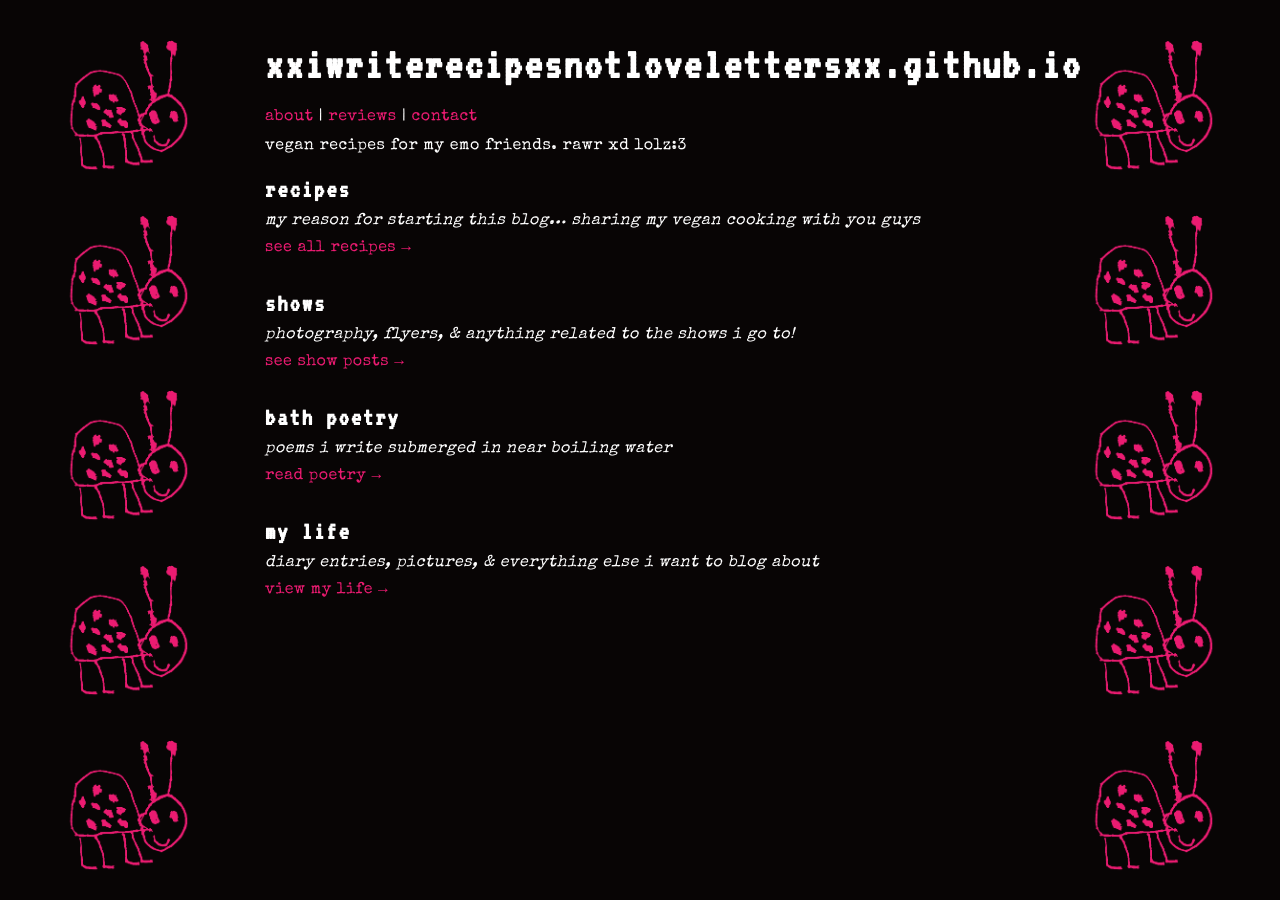
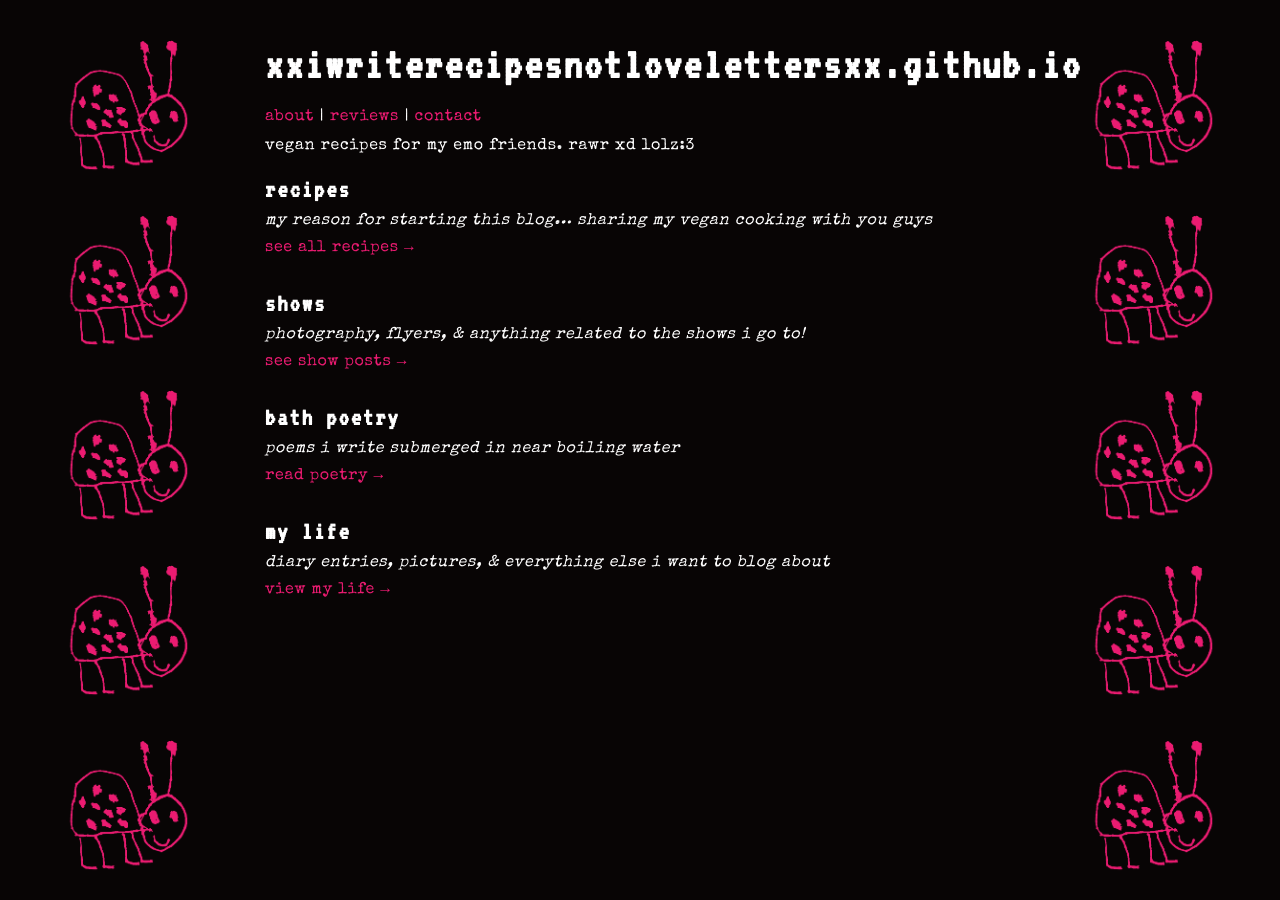
Before and after one commit to xxiwriterecipesnotlovelettersxx/xxiwriterecipesnotlovelettersxx.github.io, a Jekyll site: the page built from index.md, in a window 1280 px wide. Built offline with Jekyll 4.4.1, drawn with Linux system fonts in a browser that asks for light colours.

Commit message:
Update style.css

```diff
--- a/assets/css/style.css
+++ b/assets/css/style.css
@@ -6,7 +6,7 @@ body {
   background: #080505;
   color: #FFFFFF;
   font-family: 'Special Elite', monospace;
-  letter-spacing: 0.5px; /* increase spacing slightly */
+  letter-spacing: 0.67px; /* increase spacing slightly */
   max-width: 750px;
   margin: auto;
   padding: 2rem;
```
